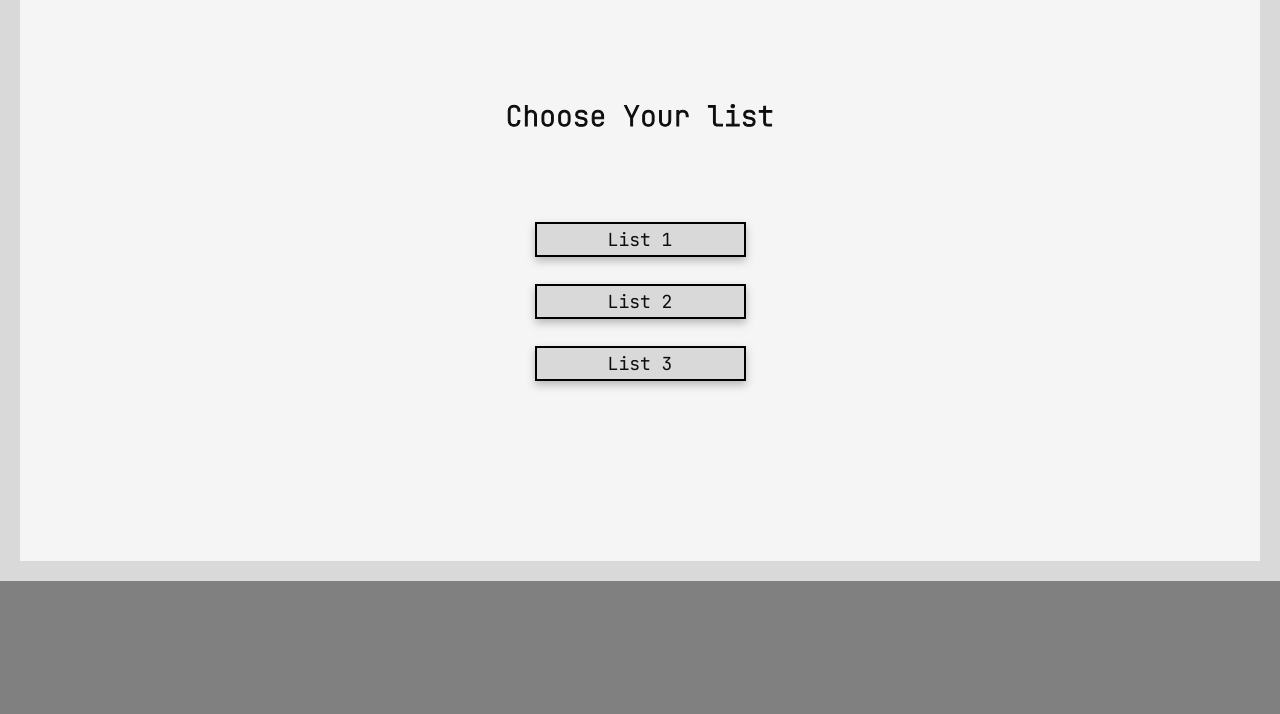
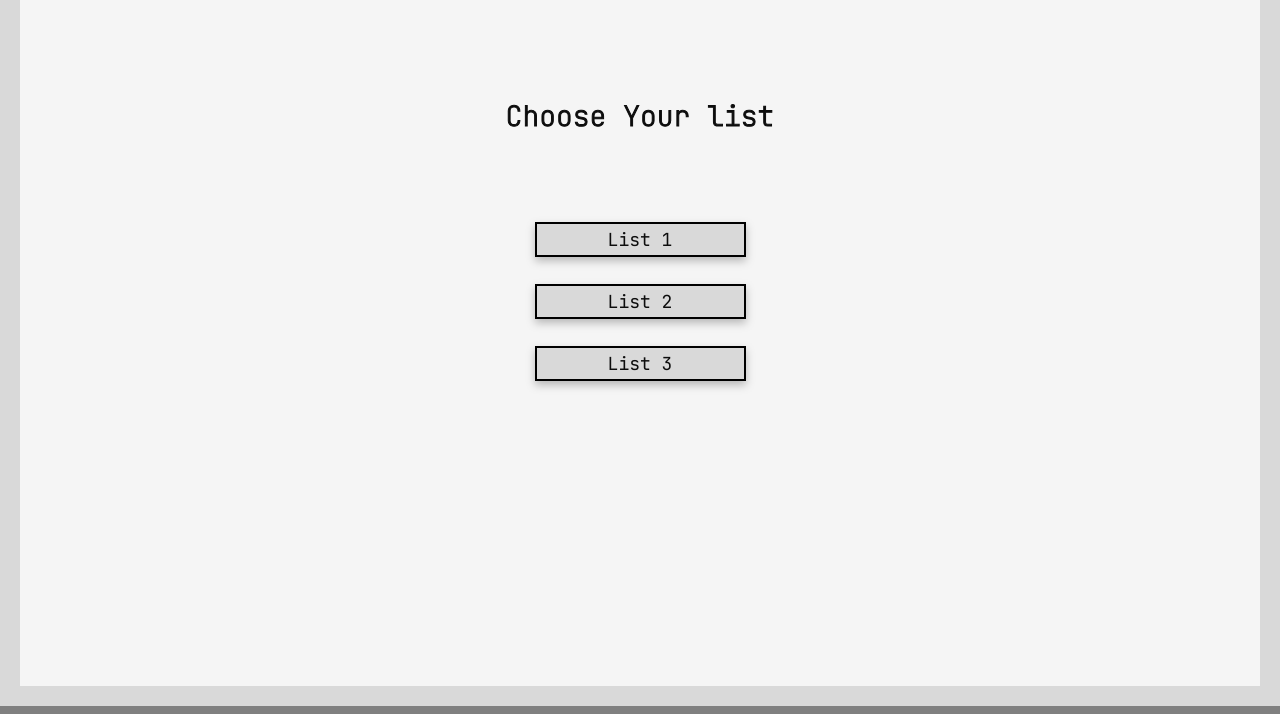
Before and after one commit to Dking2225/GroceryHelper-master, a plain HTML site: page index.html in a window 1280 px wide. Shown: the part 86-800 px from the top of the page. Drawn offline with Linux system fonts and the light colour scheme.

Commit message:
fix viewport

```diff
--- a/scss/_middle.scss
+++ b/scss/_middle.scss
@@ -248,4 +248,8 @@ input {
         text-align: center;
     }
 
+    .frame1{
+        height: 94vh;
+    }
+
 }
```
Also changed, not shown: scss/style.css, 1 other file.
